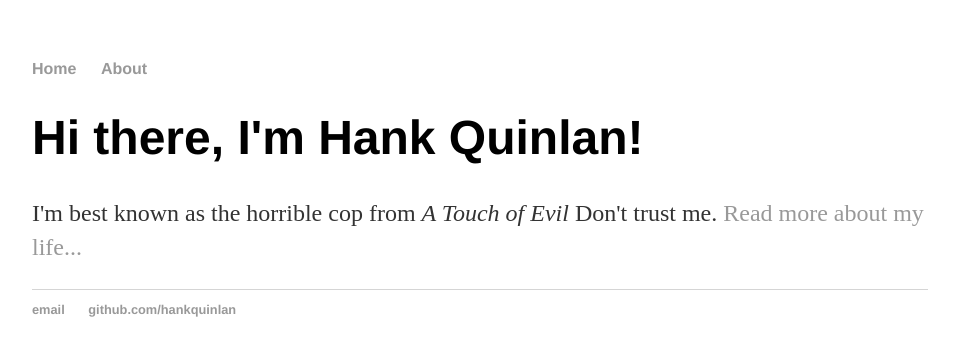
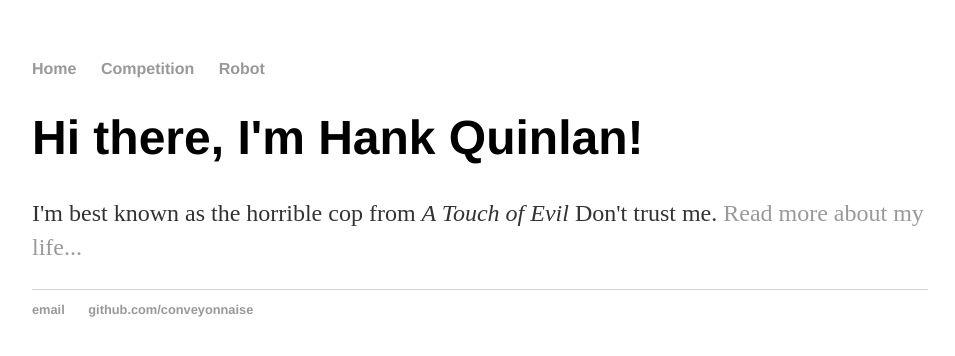
Before and after one commit to conveyonnaise/conveyonnaise.github.io, a Jekyll site: the page built from index.html, in a window 1280 px wide. Shown: the top 356 px of the page, without its empty margins (160-1115 px from the left). Built offline with Jekyll 4.4.1, drawn with Linux system fonts in a browser that asks for light colours.

Commit message:
Update default.html

```diff
--- a/_layouts/default.html
+++ b/_layouts/default.html
@@ -9,7 +9,8 @@
 			<nav>
 	    		<ul>
 	        		<li><a href="/">Home</a></li>
-		        	<li><a href="/about">About</a></li>
+		        	<li><a href="/about">Competition</a></li>
+		        	<li><a href="/about">Robot</a></li>
 
 	    		</ul>
 			</nav>
@@ -21,7 +22,7 @@
 			<footer>
 	    		<ul>
 	        		<li><a href="mailto:conveyonnaise@gmail.com">email</a></li>
-	        		<li><a href="https://github.com/hankquinlan">github.com/hankquinlan</a></li>
+	        		<li><a href="https://github.com/conveyonnaise">github.com/conveyonnaise</a></li>
 				</ul>
 			</footer>
 		</body>
```
